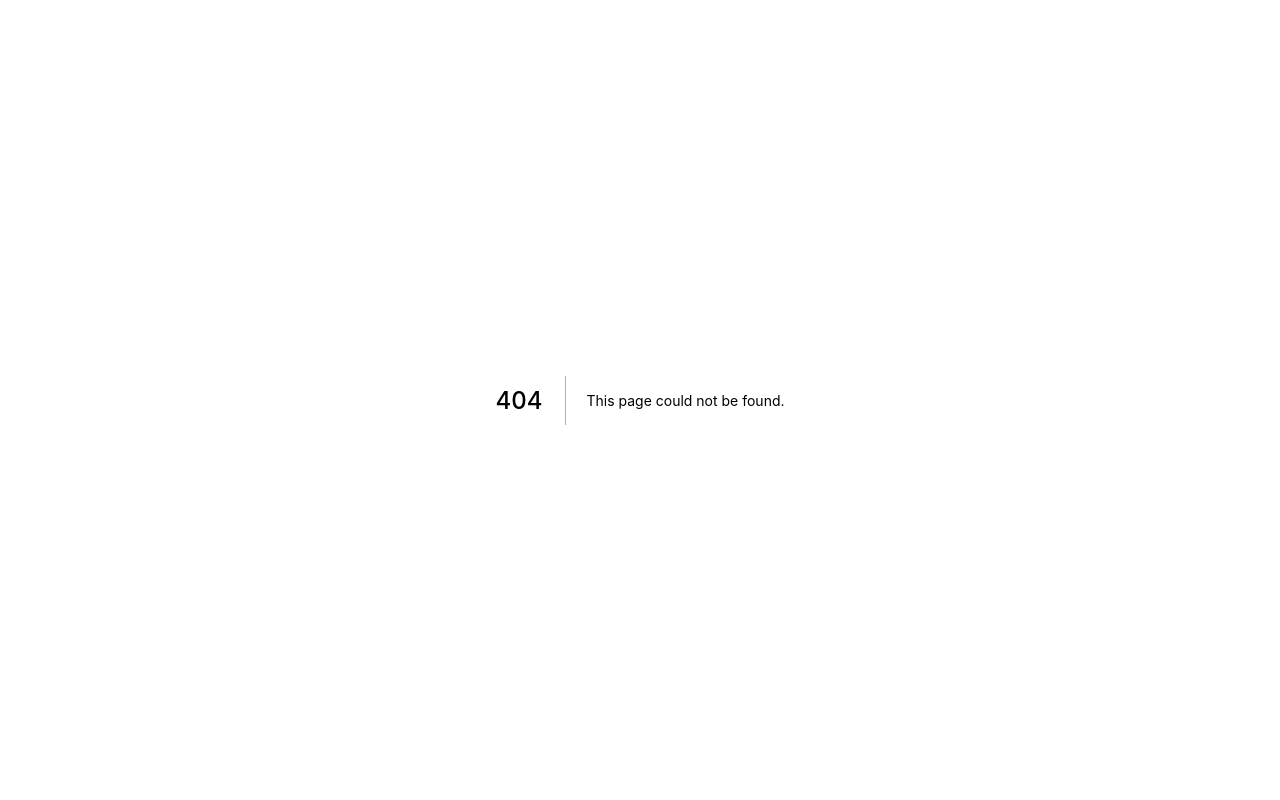
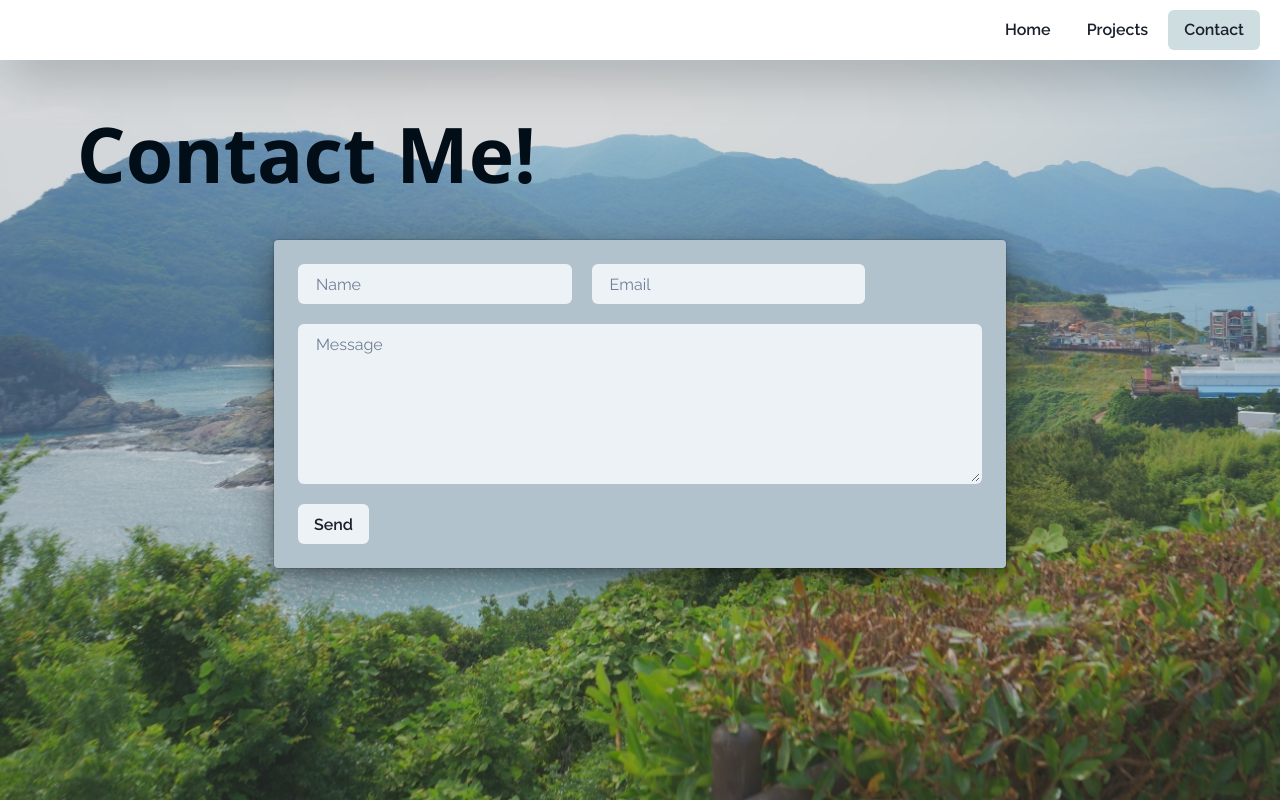
Before and after one commit to aeum1016/portfolio, a Next.js app: page /contact in a window 1280 px wide. Before the commit this address had no page. Built offline with nearby package versions, Linux system fonts and the light colour scheme.

Commit message:
Added the contact page. Made the navbar a bit smaller. Changed the size of the main text to be a bit better imo

```diff
--- /dev/null
+++ b/components/EmailForm/index.tsx
@@ -0,0 +1,93 @@
+import React, { useRef } from "react";
+import emailjs from "@emailjs/browser";
+import { Button, Flex, Input, Textarea, useToast } from "@chakra-ui/react";
+
+const EmailForm = () => {
+  const form = useRef<HTMLFormElement>(null);
+  const toast = useToast();
+
+  const sendEmail = (e: React.FormEvent<HTMLFormElement>) => {
+    e.preventDefault();
+
+    emailjs
+      .sendForm(
+        process.env.NEXT_PUBLIC_EMAIL_SERVICE_ID!,
+        process.env.NEXT_PUBLIC_EMAIL_TEMPLATE_ID!,
+        e.currentTarget,
+        process.env.NEXT_PUBLIC_EMAIL_PUBLIC_KEY
+      )
+      .then(
+        (result) => {
+          console.log(result.text);
+          toast({
+            title: "Message Sent",
+            description: "Successful",
+            status: "success",
+            duration: 5000,
+            isClosable: true,
+          });
+        },
+        (error) => {
+          console.log(error.text);
+          toast({
+            title: "Message Failed",
+            description: "Please try again",
+            status: "error",
+            duration: 5000,
+            isClosable: true,
+          });
+        }
+      );
+
+    e.currentTarget.reset();
+  };
+
+  return (
+    <Flex direction="column" w="100%" align="center" py="40px">
+      <Flex
+        direction="column"
+        color="island.700"
+        bgColor="island.200"
+        p="24px"
+        borderRadius="4px"
+        w={{ base: "90%", md: "75%", lg: "70%", xl: "65%" }}
+        boxShadow="dark-lg"
+      >
+        <form ref={form} onSubmit={sendEmail}>
+          <Input
+            placeholder="Name"
+            variant="filled"
+            type="text"
+            name="from_name"
+            w="40%"
+            maxW="300px"
+            mr="20px"
+            required
+          />
+          <Input
+            placeholder="Email"
+            variant="filled"
+            type="email"
+            name="user_email"
+            w="40%"
+            maxW="500px"
+            required
+          />
+          <Textarea
+            placeholder="Message"
+            variant="filled"
+            name="message"
+            my="20px"
+            h="20vh"
+            required
+          />
+          <Button type="submit" value="Send">
+            Send
+          </Button>
+        </form>
+      </Flex>
+    </Flex>
+  );
+};
+
+export default EmailForm;
--- a/components/NavBar/index.tsx
+++ b/components/NavBar/index.tsx
@@ -20,7 +20,7 @@ const NavBar = () => {
 
   return (
     <Flex
-      h="80px"
+      h="60px"
       w="100%"
       px="20px"
       color="beach.800"
@@ -32,7 +32,7 @@ const NavBar = () => {
     >
       <Spacer />
       <Flex gap="1" align="center">
-        <NextLink href="#top">
+        <NextLink href="/#top">
           <Button
             bgColor={location == "home" ? "beach.100" : "transparent"}
             _hover={{ backgroundColor: "beach.200" }}
@@ -40,7 +40,7 @@ const NavBar = () => {
             <Text>Home</Text>
           </Button>
         </NextLink>
-        <NextLink href="#projects">
+        <NextLink href="/#projects">
           <Button
             bgColor={location == "projects" ? "beach.100" : "transparent"}
             _hover={{ backgroundColor: "beach.200" }}
--- /dev/null
+++ b/components/Pages/Contact/index.tsx
@@ -0,0 +1,37 @@
+import { Flex, Heading, Image, Link, Text } from "@chakra-ui/react";
+import { FontAwesomeIcon } from "@fortawesome/react-fontawesome";
+import { faGithub, faLinkedin } from "@fortawesome/free-brands-svg-icons";
+import { motion } from "framer-motion";
+import NextLink from "next/link";
+import EmailForm from "../../EmailForm";
+
+const ContactPage = () => {
+  const MotionIcon = motion(FontAwesomeIcon);
+
+  return (
+    <Flex w="100%" position="sticky" top="0px">
+      <Flex
+        direction="column"
+        w="100%"
+        h="100vh"
+        pt="60px"
+        px="6vw"
+        bgImage="/AJE01683.JPG"
+        bgPosition="center"
+        bgSize="cover"
+      >
+        <Heading
+          color="beach.900"
+          fontSize={{ base: "6vw", xl: "76.8px" }}
+          fontWeight="700"
+          pt="6vh"
+        >
+          Contact Me!
+        </Heading>
+        <EmailForm />
+      </Flex>
+    </Flex>
+  );
+};
+
+export default ContactPage;
--- a/components/Pages/Projects/index.tsx
+++ b/components/Pages/Projects/index.tsx
@@ -10,11 +10,11 @@ const ProjectsPage = () => {
       id="projects"
       direction="column"
       w="100%"
-      pb="80px"
+      pb="60px"
       bg="beach.400"
       align="center"
       zIndex="1"
-      scrollMargin="80px"
+      scrollMargin="60px"
     >
       <Heading
         py="40px"
--- a/package.json
+++ b/package.json
@@ -10,6 +10,7 @@
   },
   "dependencies": {
     "@chakra-ui/react": "^2.3.4",
+    "@emailjs/browser": "^3.7.0",
     "@emotion/react": "^11.10.4",
     "@emotion/styled": "^11.10.4",
     "@fontsource/open-sans": "^4.5.11",
--- /dev/null
+++ b/pages/contact.tsx
@@ -0,0 +1,16 @@
+import { Flex } from "@chakra-ui/react";
+import NavBar from "../components/NavBar";
+import ContactPage from "../components/Pages/Contact";
+import HomePage from "../components/Pages/Home";
+import ProjectsPage from "../components/Pages/Projects";
+
+const Home = () => {
+  return (
+    <Flex direction="column">
+      <NavBar />
+      <ContactPage />
+    </Flex>
+  );
+};
+
+export default Home;
--- a/themes/foundations/colors.tsx
+++ b/themes/foundations/colors.tsx
@@ -35,6 +35,18 @@ const colors = {
     800: "#1f2b2c",
     900: "#001111",
   },
+  island: {
+    50: "#e7f5fe",
+    100: "#cddbe4",
+    200: "#b2c2cd",
+    300: "#94a9b7",
+    400: "#7791a2",
+    500: "#5d7788",
+    600: "#485d6b",
+    700: "#32424d",
+    800: "#1b2831",
+    900: "#000f16",
+  },
 };
 
 export default colors;
```
Also changed, not shown: components/Pages/Home/index.tsx (+5 -4 lines), public/AJE01683.JPG (added), 1 other file (tests, documents, lock files or other folders).
